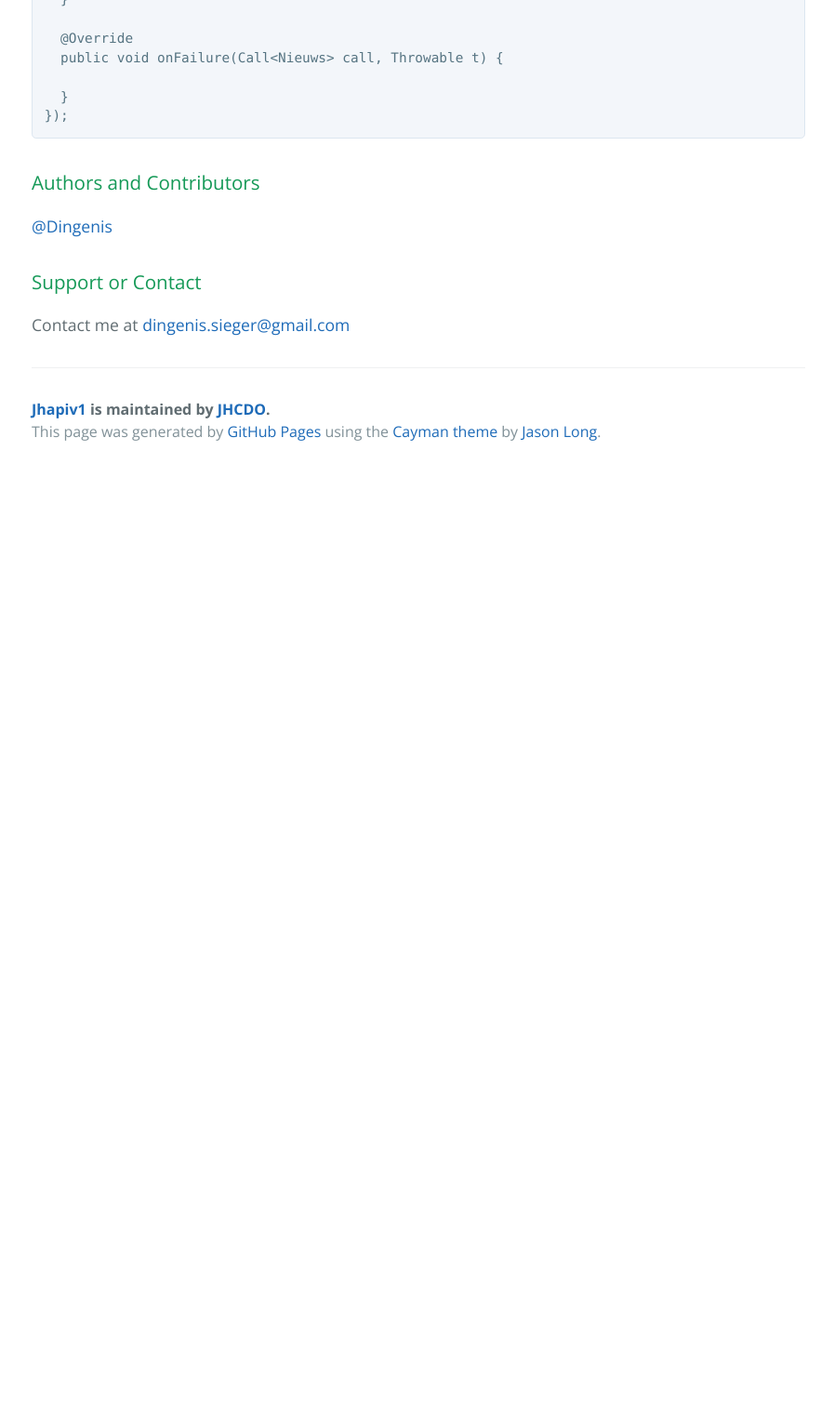
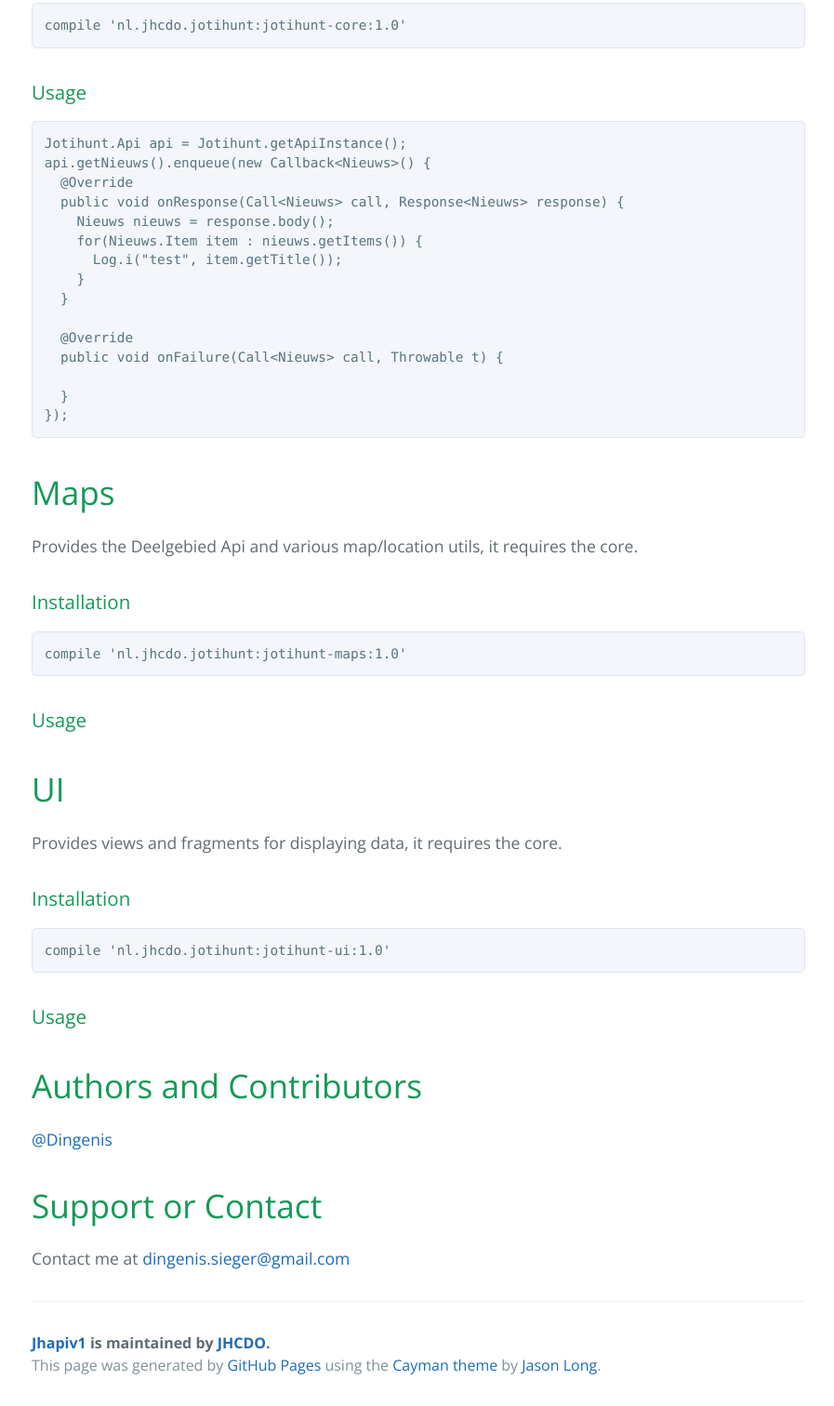
Before and after one commit to JHCDO/Jhapiv1, a plain HTML site: page index.html in a window 1280 px wide. Shown: the part 716-2228 px from the top of the page at 93% size, without its empty margins (190-1087 px from the left). Before the commit the page ends 1224 px from the top, so only its background shows below. Drawn offline with nearby package versions, Linux system fonts and the light colour scheme.

```diff
--- a/index.html
+++ b/index.html
@@ -19,8 +19,21 @@
     </section>
 
     <section class="main-content">
-      <h3>
+      <h1>
+<a id="introduction" class="anchor" href="#introduction" aria-hidden="true"><span aria-hidden="true" class="octicon octicon-link"></span></a>Introduction</h1>
+
+<p>The library platform exists out of 3 libaries:</p>
+
+<h1>
+<a id="core" class="anchor" href="#core" aria-hidden="true"><span aria-hidden="true" class="octicon octicon-link"></span></a>Core</h1>
+
+<p>The foundation of the Android Jotihunt API.</p>
+
+<h3>
 <a id="installation" class="anchor" href="#installation" aria-hidden="true"><span aria-hidden="true" class="octicon octicon-link"></span></a>Installation</h3>
+
+<pre><code>compile 'nl.jhcdo.jotihunt:jotihunt-core:1.0'
+</code></pre>
 
 <h3>
 <a id="usage" class="anchor" href="#usage" aria-hidden="true"><span aria-hidden="true" class="octicon octicon-link"></span></a>Usage</h3>
@@ -42,13 +55,41 @@ api.getNieuws().enqueue(new Callback&lt;Nieuws&gt;() {
 });
 </code></pre>
 
+<h1>
+<a id="maps" class="anchor" href="#maps" aria-hidden="true"><span aria-hidden="true" class="octicon octicon-link"></span></a>Maps</h1>
+
+<p>Provides the Deelgebied Api and various map/location utils, it requires the core.</p>
+
 <h3>
-<a id="authors-and-contributors" class="anchor" href="#authors-and-contributors" aria-hidden="true"><span aria-hidden="true" class="octicon octicon-link"></span></a>Authors and Contributors</h3>
+<a id="installation-1" class="anchor" href="#installation-1" aria-hidden="true"><span aria-hidden="true" class="octicon octicon-link"></span></a>Installation</h3>
+
+<pre><code>compile 'nl.jhcdo.jotihunt:jotihunt-maps:1.0'
+</code></pre>
+
+<h3>
+<a id="usage-1" class="anchor" href="#usage-1" aria-hidden="true"><span aria-hidden="true" class="octicon octicon-link"></span></a>Usage</h3>
+
+<h1>
+<a id="ui" class="anchor" href="#ui" aria-hidden="true"><span aria-hidden="true" class="octicon octicon-link"></span></a>UI</h1>
+
+<p>Provides views and fragments for displaying data, it requires the core.</p>
+
+<h3>
+<a id="installation-2" class="anchor" href="#installation-2" aria-hidden="true"><span aria-hidden="true" class="octicon octicon-link"></span></a>Installation</h3>
+
+<pre><code>compile 'nl.jhcdo.jotihunt:jotihunt-ui:1.0'
+</code></pre>
+
+<h3>
+<a id="usage-2" class="anchor" href="#usage-2" aria-hidden="true"><span aria-hidden="true" class="octicon octicon-link"></span></a>Usage</h3>
+
+<h1>
+<a id="authors-and-contributors" class="anchor" href="#authors-and-contributors" aria-hidden="true"><span aria-hidden="true" class="octicon octicon-link"></span></a>Authors and Contributors</h1>
 
 <p><a href="https://github.com/Dingenis" class="user-mention">@Dingenis</a></p>
 
-<h3>
-<a id="support-or-contact" class="anchor" href="#support-or-contact" aria-hidden="true"><span aria-hidden="true" class="octicon octicon-link"></span></a>Support or Contact</h3>
+<h1>
+<a id="support-or-contact" class="anchor" href="#support-or-contact" aria-hidden="true"><span aria-hidden="true" class="octicon octicon-link"></span></a>Support or Contact</h1>
 
 <p>Contact me at <a href="mailto:dingenis.sieger@gmail.com">dingenis.sieger@gmail.com</a></p>
 
```
Also changed, not shown: params.json (+1 -1 lines).
